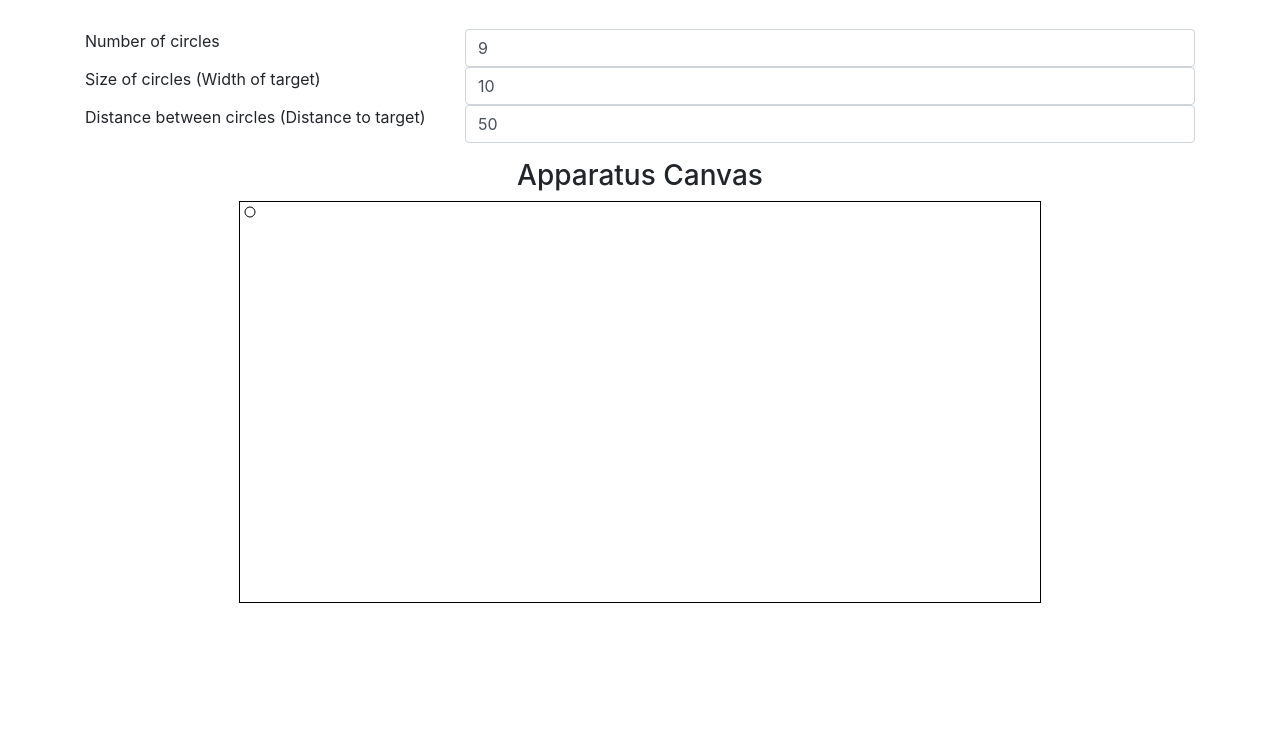
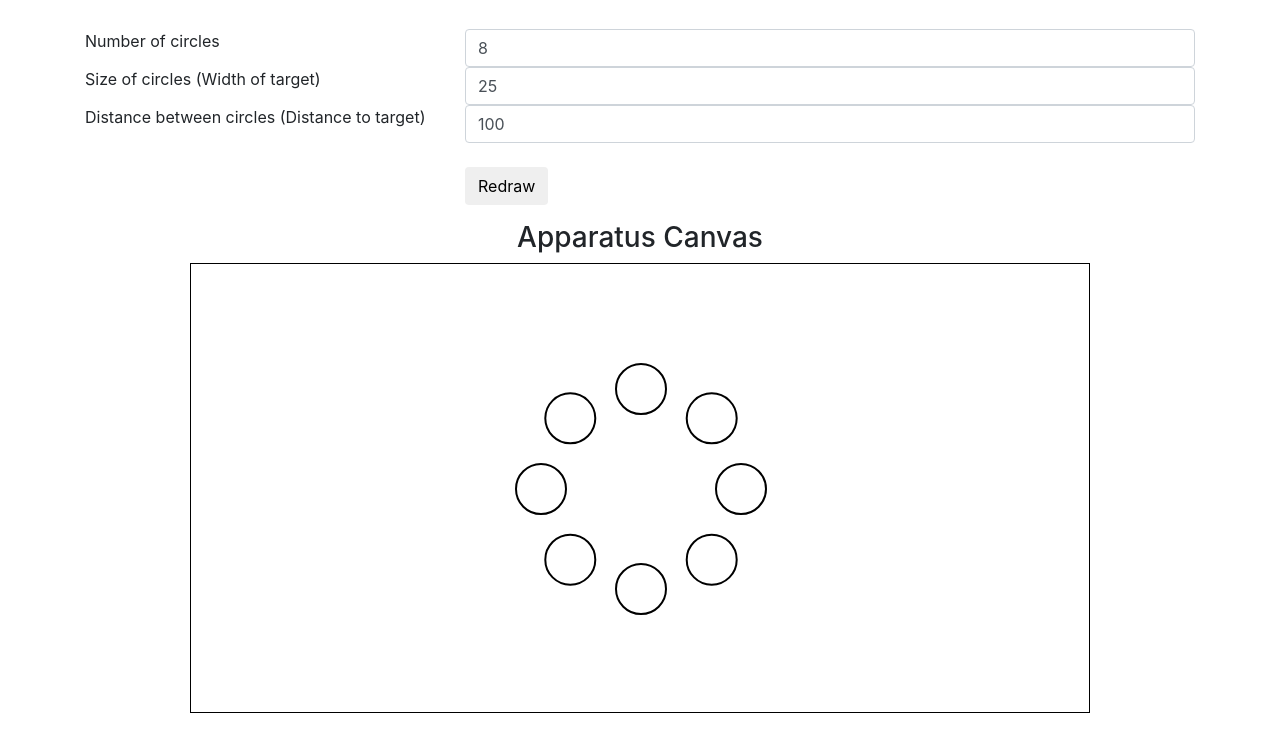
Before and after one commit to shailr/HCI-assign3, a website: page index.html in a window 1280 px wide. Shown: the part 51-800 px from the top of the page. Drawn offline with nearby package versions, Linux system fonts and the light colour scheme.

Commit message:
Draw canvas

```diff
--- a/index.html
+++ b/index.html
@@ -27,7 +27,7 @@
             <label for='num_circles'>Number of circles</label>
           </div>
           <div class='col-md-8'>
-            <input type='number' class='form-control' id='num_circles' value='9'>
+            <input type='number' class='form-control' id='num_circles' value='8'>
           </div>
         </div>
         <div class='row'>
@@ -35,7 +35,7 @@
             <label for='size_circles'>Size of circles (Width of target)</label>
           </div>
           <div class='col-md-8'>
-            <input type='number' class='form-control' id='size_circles' value='10'>
+            <input type='number' class='form-control' id='size_circles' value='25'>
           </div>
         </div>
         <div class='row'>
@@ -43,7 +43,14 @@
             <label for='dist_circles'>Distance between circles (Distance to target)</label>
           </div>
           <div class='col-md-8'>
-            <input type='number' class='form-control' id='dist_circles' value='50'>
+            <input type='number' class='form-control' id='dist_circles' value='100'>
+          </div>
+        </div>
+        <br>
+        <div class='row'>
+          <div class='col-md-4'></div>
+          <div class='col-md-8'>
+            <button type='button' class='btn' id='redraw_btn'>Redraw</button>
           </div>
         </div>
       </div>
@@ -54,13 +61,11 @@
       </div>
       <div class='container'>
         <div class='row'>
-          <!-- <div class='col-md-1'></div> -->
           <div class='col-md-12 text-center'>
-            <canvas id="app" class="apparatus-canvas" width="800" height="400">
-          Your browser does not support HTML5 Canvas element.
-            </canvas>
+            <svg id="app" class="apparatus-canvas" width="900" height="450">
+          Your browser does not support SVG element.
+            </svg>
           </div>
-          <!-- <div class='col-md-1'></div> -->
         </div>
 
       </div>
--- a/main.js
+++ b/main.js
@@ -1,13 +1,45 @@
 $(document).ready(function() {
 
-  var canvas = document.getElementById('app');
-  var ctx = canvas.getContext('2d');
-  var num_circles = document.getElementById('num_circles').value;
-  var size_circles = document.getElementById('num_circles').value;
-  var dist_circles = document.getElementById('num_circles').value;
-  ctx.fillStyle = "#ff0000";
+  var ns = 'http://www.w3.org/2000/svg';
+  var svg = document.getElementById('app');
+  $("#redraw_btn").on("click", function() {
+    redrawCanvas(svg);
+  });
 
-  ctx.beginPath();
-  ctx.arc(10,10,5,0,2*Math.PI);
-  ctx.stroke();
+  redrawCanvas(svg);
+
+  function newCircle(cx, cy, r, strokecolor, fillcolor) {
+    var new_circle = document.createElementNS(ns, 'circle');
+    new_circle.setAttributeNS(null, 'cx', cx);
+    new_circle.setAttributeNS(null, 'cy', cy);
+    new_circle.setAttributeNS(null, 'r', r);
+    new_circle.setAttributeNS(null, 'stroke', strokecolor);
+    new_circle.setAttributeNS(null, 'stroke-width', 2);
+    new_circle.setAttributeNS(null, 'fill', fillcolor);
+
+    return new_circle;
+  }
+
+  function clearAllChildren(node) {
+    while(node.hasChildNodes()) {
+      node.removeChild(node.lastChild);
+    }
+  }
+
+  function redrawCanvas(svg) {
+    var num_circles = document.getElementById('num_circles').value;
+    var size_circles = document.getElementById('size_circles').value;
+    var dist_circles = document.getElementById('dist_circles').value;
+    var center_x = (svg.width.baseVal.value) / 2, center_y = (svg.height.baseVal.value) / 2;
+
+    clearAllChildren(svg);
+    for (var i = 0; i < num_circles; i++) {
+      var angle = i * 2 * Math.PI / num_circles;
+
+      svg.appendChild(newCircle(center_x + dist_circles * Math.cos(angle),
+        center_y + dist_circles * Math.sin(angle),
+        size_circles,
+        'black', 'white'));
+    }
+  }
 });
```
